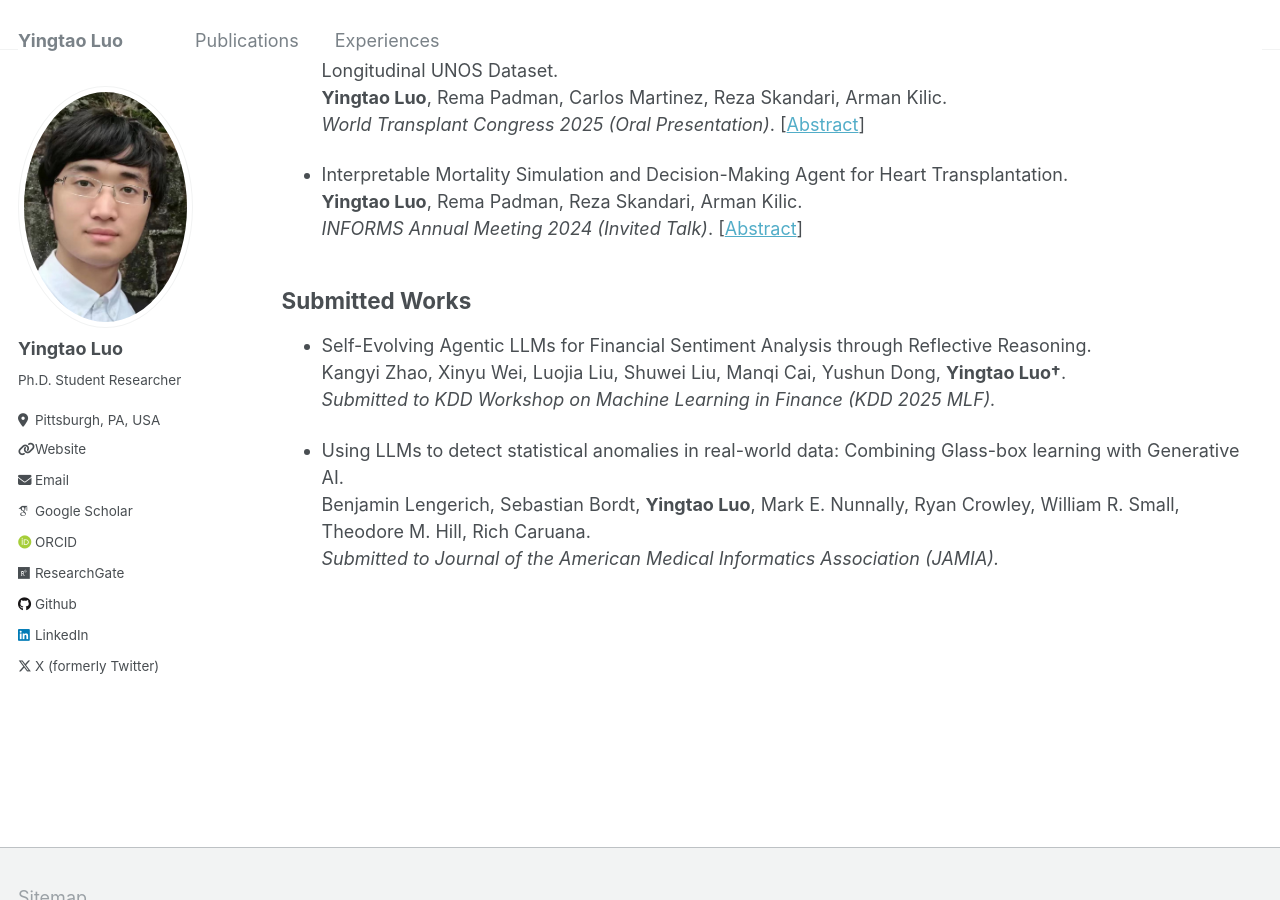
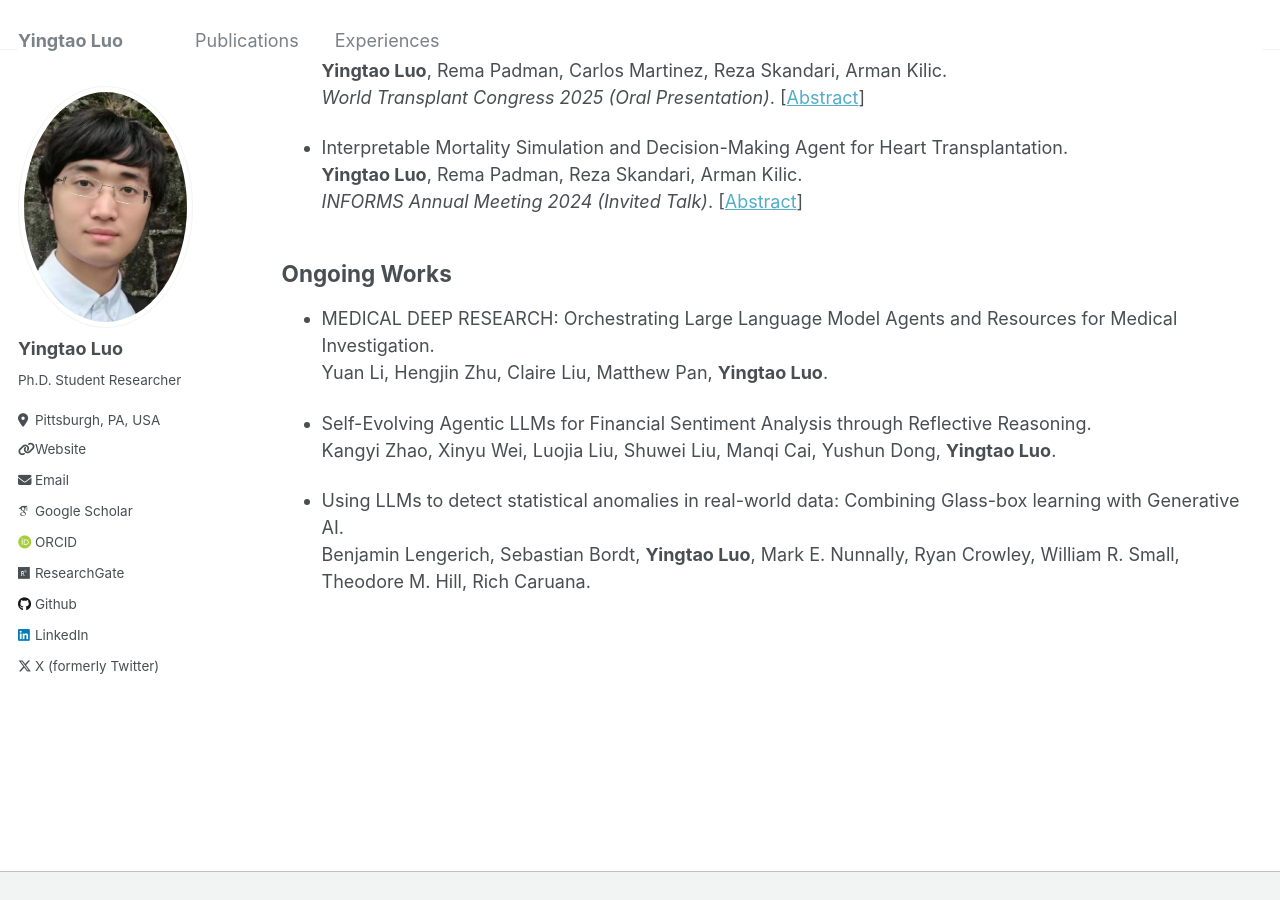
Before and after one commit to yingtaoluo/yingtaoluo.github.io, a Jekyll site: the page built from _pages/publications.md, in a window 1280 px wide and 900 px high, scrolled down 2802 px. Built offline with Jekyll 4.4.1, drawn with Linux system fonts in a browser that asks for light colours; some web fonts are replaced.

Commit message:
Update publications.md

```diff
--- a/_pages/publications.md
+++ b/_pages/publications.md
@@ -115,11 +114,12 @@ __Yingtao Luo__, Rema Padman, Carlos Martinez, Reza Skandari, Arman Kilic.
 __Yingtao Luo__, Rema Padman, Reza Skandari, Arman Kilic.
 *INFORMS Annual Meeting 2024 (Invited Talk)*. [[Abstract](https://github.com/yingtaoluo/yingtaoluo.github.io/edit/master/_talks/talk-1.md)]
 
-## Submitted Works
+## Ongoing Works
+* MEDICAL DEEP RESEARCH: Orchestrating Large Language Model Agents and Resources for Medical Investigation.
+Yuan Li, Hengjin Zhu, Claire Liu, Matthew Pan, __Yingtao Luo__.
+
 * Self-Evolving Agentic LLMs for Financial Sentiment Analysis through Reflective Reasoning.
-Kangyi Zhao, Xinyu Wei, Luojia Liu, Shuwei Liu, Manqi Cai, Yushun Dong, __Yingtao Luo†__.
-*Submitted to KDD Workshop on Machine Learning in Finance (KDD 2025 MLF).*
+Kangyi Zhao, Xinyu Wei, Luojia Liu, Shuwei Liu, Manqi Cai, Yushun Dong, __Yingtao Luo__.
 
 * Using LLMs to detect statistical anomalies in real-world data: Combining Glass-box learning with Generative AI.
 Benjamin Lengerich, Sebastian Bordt, __Yingtao Luo__, Mark E. Nunnally, Ryan Crowley, William R. Small, Theodore M. Hill, Rich Caruana.
-*Submitted to Journal of the American Medical Informatics Association (JAMIA).*
```
Also changed, not shown: other parts of _pages/publications.md (+0 -1 lines).
